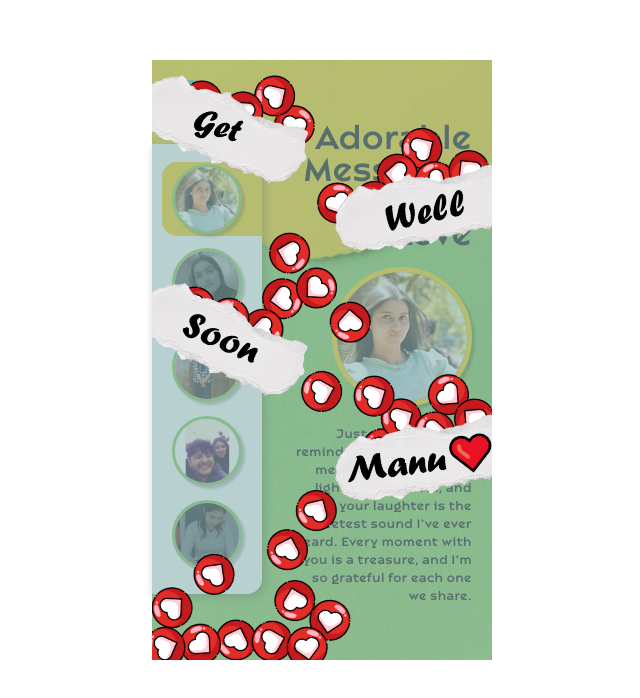
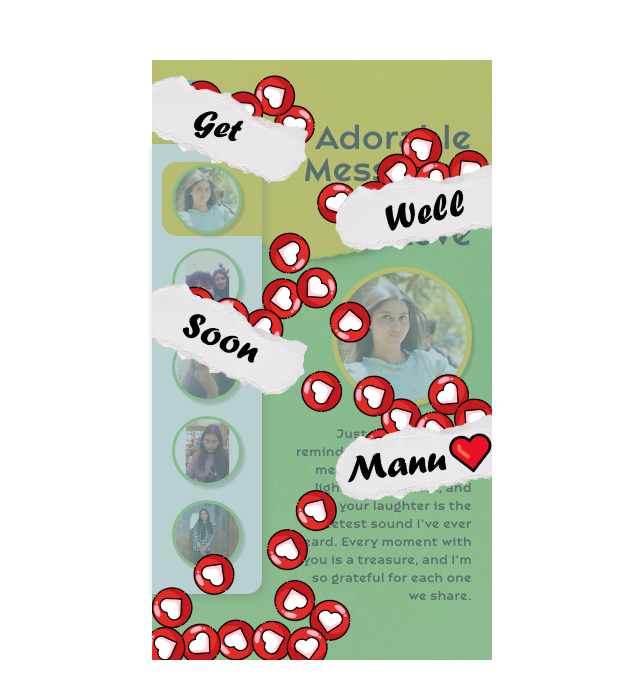
Before and after one commit to Ashwani65971/Take_care_my_Babe-, a plain HTML site: page index.html in a window 1280 px wide. Shown: the whole page, without its empty margins (318-958 px from the left). Drawn offline with Linux system fonts and the light colour scheme.

Commit message:
some changes made

```diff
--- a/index.html
+++ b/index.html
@@ -210,16 +210,16 @@
                     <img src="img/1.JPG">
                 </div>
                 <div class="buttons">
-                    <img src="img/2.JPG">
+                    <img src="img/manu-2.jpg">
                 </div>
                 <div class="buttons">
-                    <img src="img/3.JPG">
+                    <img src="img/manu-9.jpg">
                 </div>
                 <div class="buttons">
-                    <img src="img/4.JPG">
+                    <img src="img/manu.jpg">
                 </div>
                 <div class="buttons">
-                    <img src="img/5.JPG">
+                    <img src="img/profile.JPG">
                 </div>
 
                 <div class="btn-overlay">
@@ -236,22 +236,22 @@
             </div>
             <div class="care-text-data">
                 <h1>You are my Special One</h1>
-                <img src="img/2.JPG">
+                <img src="img/manu-2.jpg">
                 <p>Your kindness, intelligence, and beauty never cease to amaze me. I love the way your eyes sparkle when you're happy and how you always know just how to make my day brighter. You make my world a better place simply by being in it.</p>
             </div>
             <div class="care-text-data">
                 <h1>My cute little Sunshine</h1>
-                <img src="img/3.JPG">
+                <img src="img/manu-9.jpg">
                 <p>I cherish our time together and look forward to all the beautiful memories we'll continue to create. You are my everything, and I feel incredibly lucky to call you mine.</p>
             </div>
             <div class="care-text-data">
                 <h1>The Angel of my Dreams</h1>
-                <img src="img/4.JPG">
+                <img src="img/manu.jpg">
                 <p>I love the way your eyes sparkle when you’re happy, and the way you always know how to make me feel better when I’m down. Your kindness, intelligence, and beauty never cease to amaze me, and I am so grateful to have you in my life.</p>
             </div>
             <div class="care-text-data">
                 <h1>Take care of your Health bba</h1>
-                <img src="img/5.JPG">
+                <img src="img/profile.JPG">
                 <p>Every time I think of you, my heart skips a beat. I cherish every moment we spend together, and I can’t wait to create even more beautiful memories with you. You are my everything, and I’m so lucky to call you mine.</p>
             </div>
         </div>
```
Also changed, not shown: img/2.jpg (deleted), img/5.jpg (deleted), img/manu-2.jpg (renamed from img/4.jpg), img/manu-9.jpg (added), img/manu.jpg (added), img/profile.JPG (renamed from img/3.jpg).
